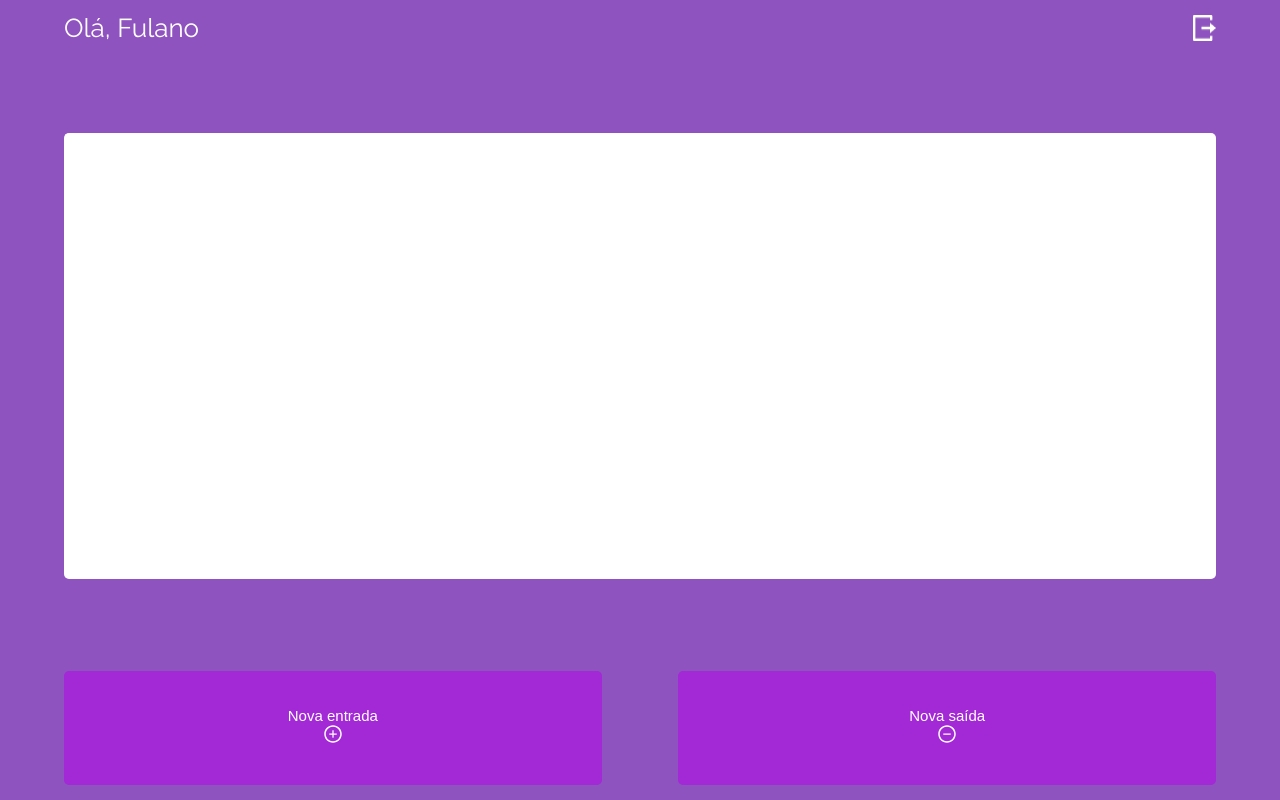
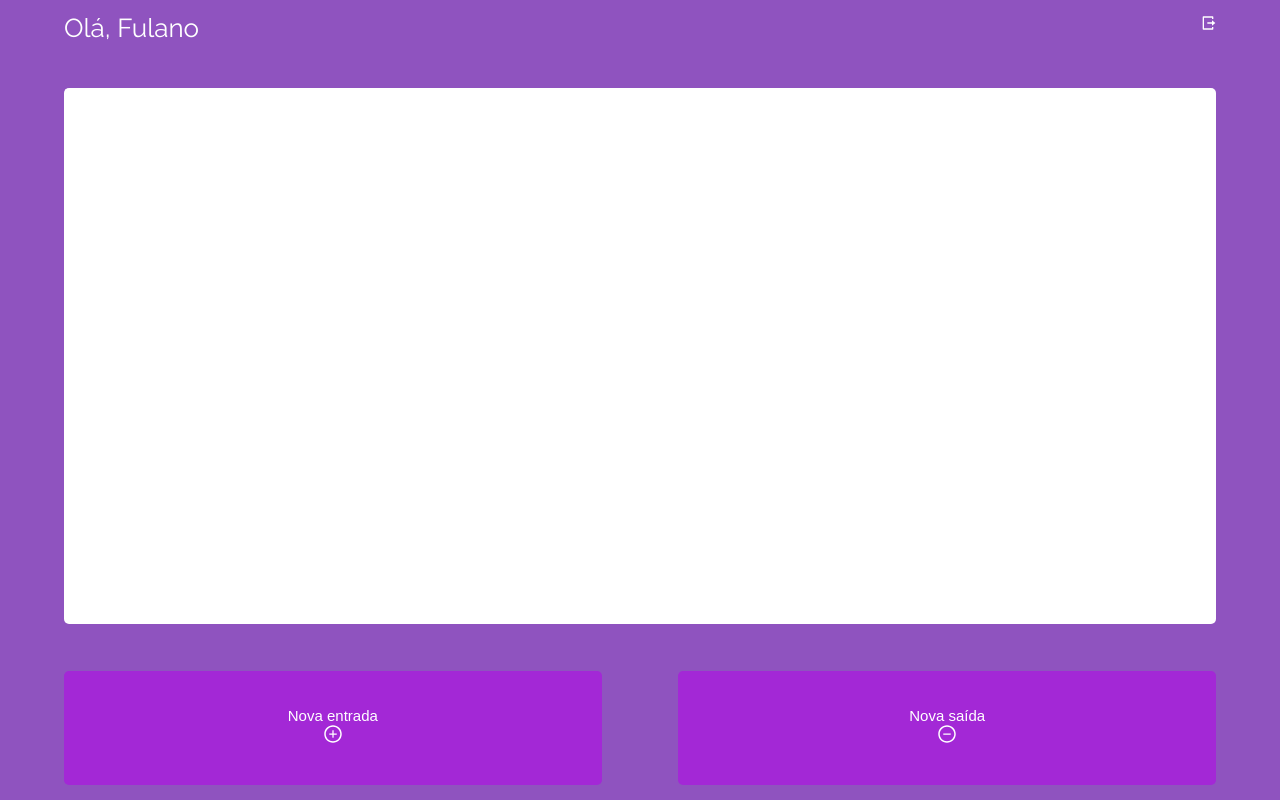
Before and after one commit to gioniemeyer/my-wallet, a React (Create React App) app: page / in a window 1280 px wide. Built offline with nearby package versions, Linux system fonts and the light colour scheme; a web font is replaced by a local one.

Commit message:
inclusão do último ícone - de logout

```diff
--- a/src/components/homePage/HomePage.js
+++ b/src/components/homePage/HomePage.js
@@ -3,8 +3,7 @@ import { useState } from 'react';
 import {Container, Header, Register, Buttons, Button} from './Style';
 import { AiOutlinePlusCircle } from "react-icons/ai";
 import { AiOutlineMinusCircle } from "react-icons/ai";
-
-import logout from "../.././images/logout.png"
+import { RiLogoutBoxRLine } from "react-icons/ri";
 
 export default function HomePage() {
 
@@ -13,7 +12,7 @@ export default function HomePage() {
         <Container>
             <Header>
                 <h1>Olá, Fulano</h1>
-                <img src={logout}></img>
+                <RiLogoutBoxRLine/>
             </Header>
             <Register>
                 <p>Não há registros de entrada ou saída</p>
--- a/src/components/homePage/Style.js
+++ b/src/components/homePage/Style.js
@@ -28,7 +28,7 @@ const Header = styled.div`
 const Register = styled.div`
     width: 90vw;
     background-color: #fff;
-    height: 446px;
+    height: 67vh;
     border-radius: 5px;
 `
 
```
Also changed, not shown: src/images/logout.png (deleted).
